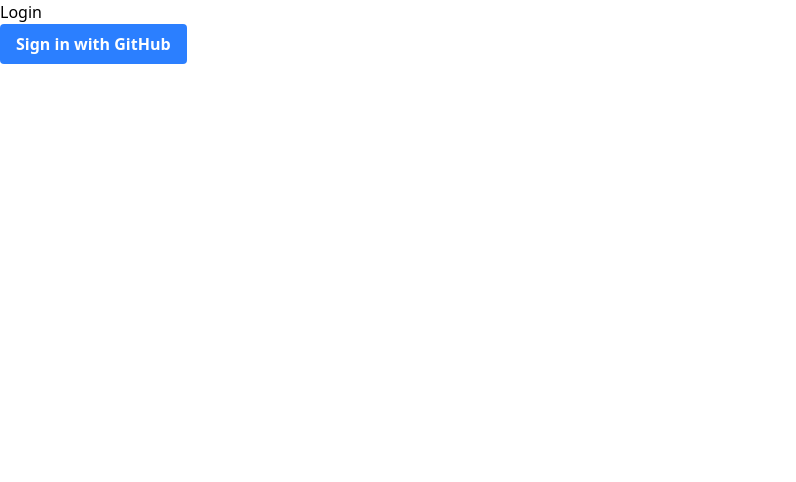
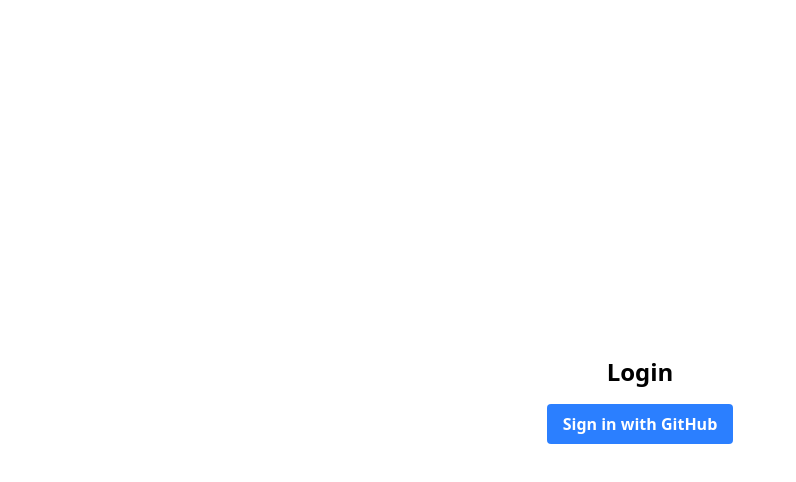
Before and after one commit to MrMaxBuilds/github-pr-counter-v2, a Next.js app: page /login in a window 1280 px wide. Shown: the top 482 px of the page, without its empty margins (0-796 px from the left). Built offline with nearby package versions, Linux system fonts and the light colour scheme.

Commit message:
add some styling for login/logout

```diff
--- a/src/app/login/page.tsx
+++ b/src/app/login/page.tsx
@@ -26,9 +26,9 @@
   };
 
   return (
-    <div>
+    <div className="flex flex-col items-center justify-center min-h-screen">
       {error && <ErrorMessage message="Authentication failed. Please try again." />}
-      <h1>Login</h1>
+      <h1 className="text-2xl font-bold mb-4">Login</h1>
       <button
         onClick={handleGitHubLogin}
         className="bg-blue-500 hover:bg-blue-700 text-white font-bold py-2 px-4 rounded"
--- a/src/app/page.tsx
+++ b/src/app/page.tsx
@@ -12,8 +12,8 @@
   }
 
   return (
-    <div>
-      <h1>Welcome, {user.email}</h1>
+    <div className="flex flex-col items-center justify-center min-h-screen">
+      <h1 className="text-2xl font-bold mb-4">Welcome, {user.email}</h1>
       <SignOutButton />
     </div>
   );
```
